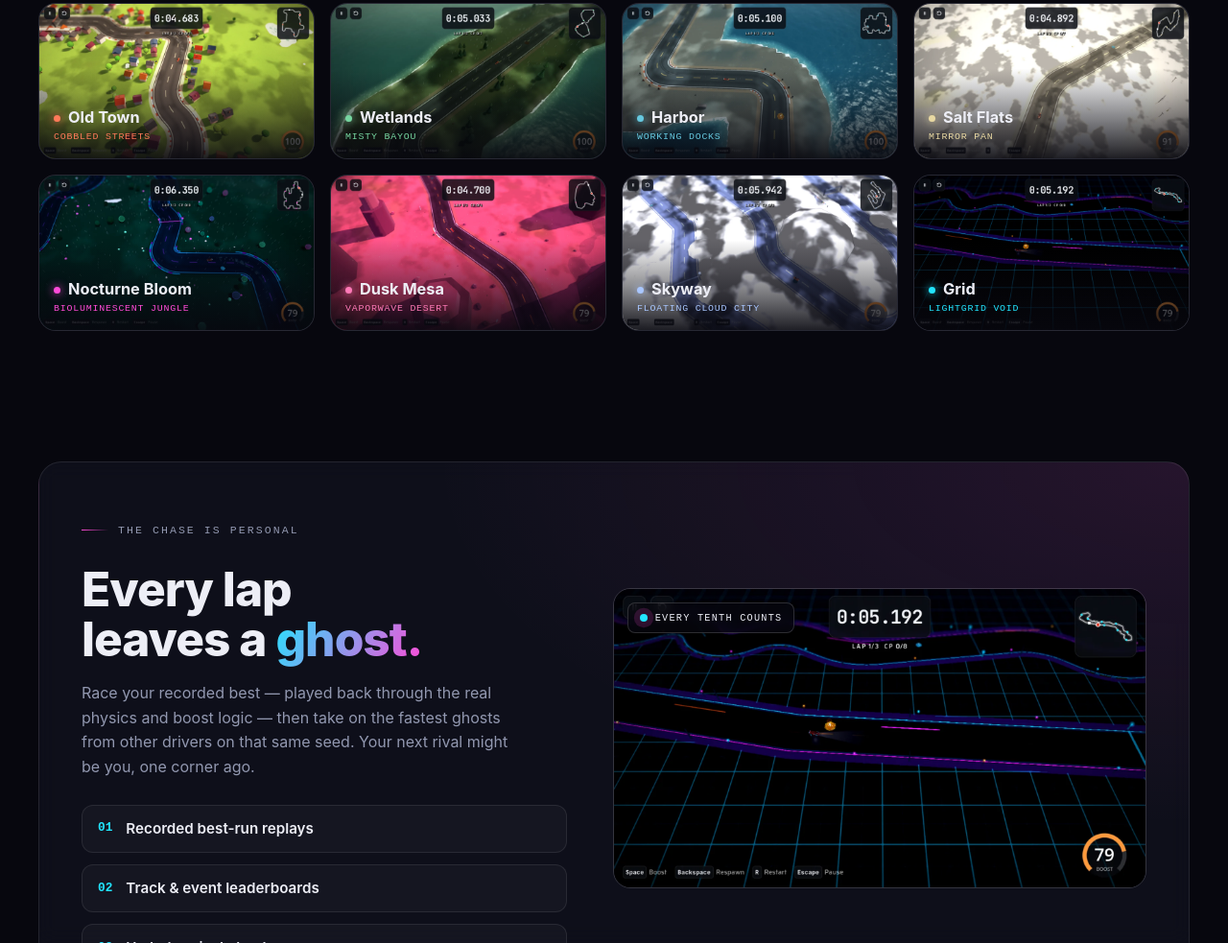
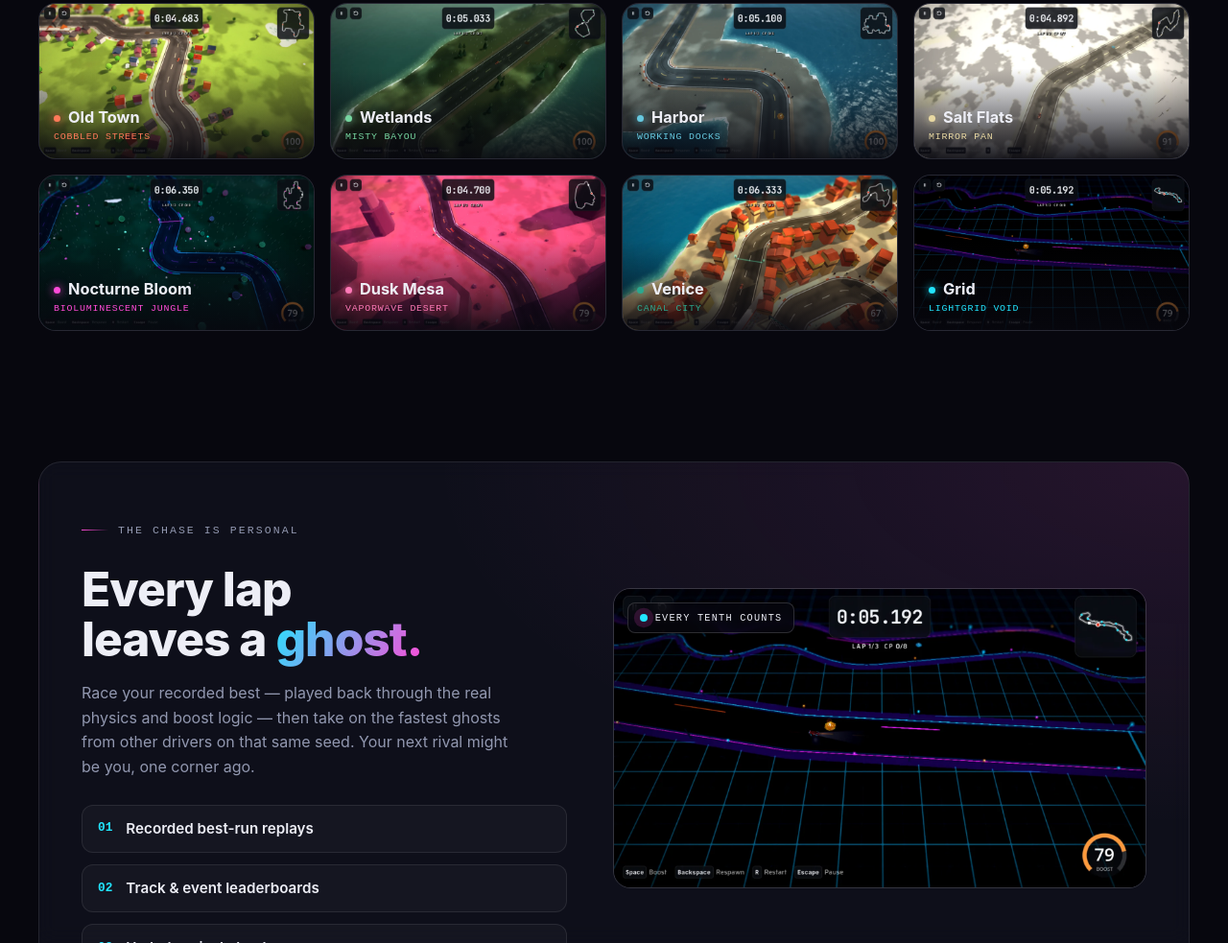
Before and after one commit to macchie/seedline, a website built with Vite: page website/index.html in a window 1280 px wide. Shown: the part 2528-3511 px from the top of the page at 96% size. Built offline with nearby package versions, Linux system fonts and the light colour scheme; files whose address does not match are found by name.

Commit message:
improve ui website and readme

```diff
--- a/website/index.html
+++ b/website/index.html
@@ -270,9 +270,9 @@
               <img src="./screenshots/env/duskmesa.webp" alt="Dusk Mesa — a vaporwave desert circuit" loading="lazy" />
               <figcaption><span class="env-name">Dusk Mesa</span><span class="env-tag">Vaporwave desert</span></figcaption>
             </figure>
-            <figure class="env-tile" style="--accent:#a9c7ff">
-              <img src="./screenshots/env/skyway.webp" alt="Skyway — a floating cloud-city circuit" loading="lazy" />
-              <figcaption><span class="env-name">Skyway</span><span class="env-tag">Floating cloud city</span></figcaption>
+            <figure class="env-tile" style="--accent:#2ba88f">
+              <img src="./screenshots/env/venice.webp" alt="Venice — a warm canal-city circuit" loading="lazy" />
+              <figcaption><span class="env-name">Venice</span><span class="env-tag">Canal city</span></figcaption>
             </figure>
             <figure class="env-tile" style="--accent:#22e5ff">
               <img src="./screenshots/env/grid.webp" alt="Grid — a glowing lightgrid void circuit" loading="lazy" />
```
Also changed, not shown: README.md, website/public/screenshots/env-full/skyway.webp (deleted), website/public/screenshots/env-full/venice.webp (added), 8 other files.
